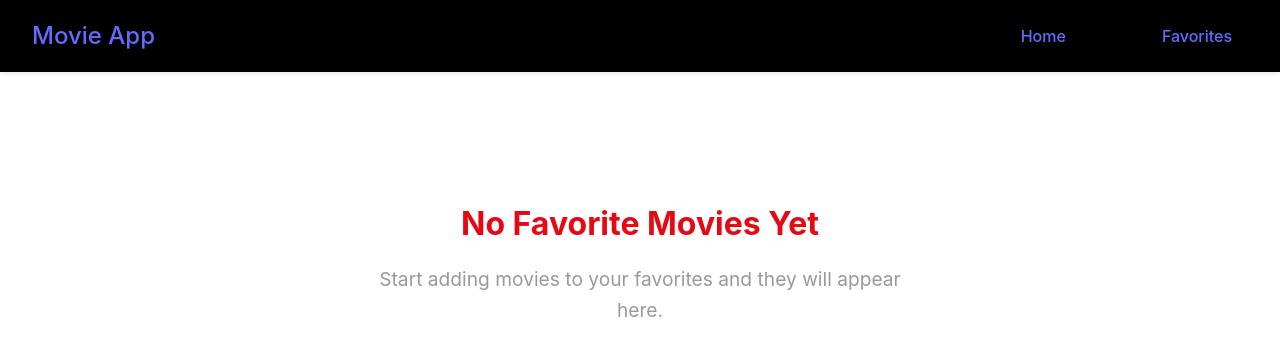
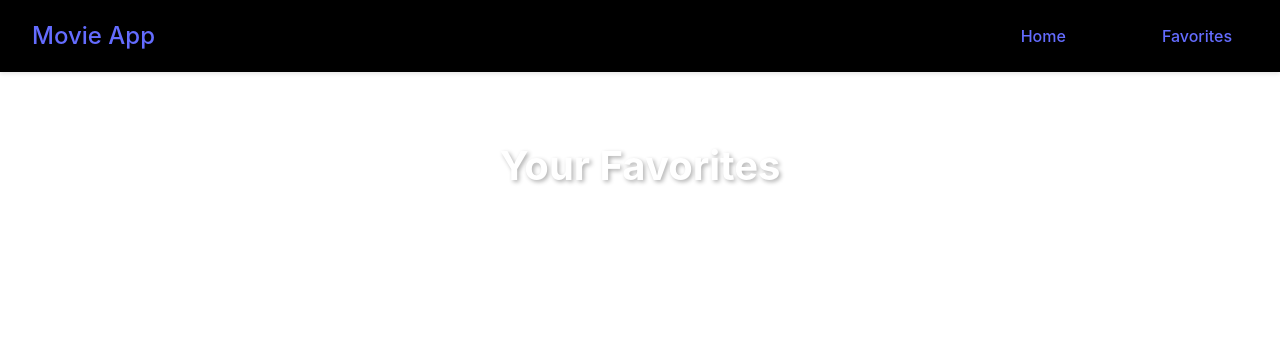
Before and after one commit to AnveshanTimsina/display_and_favorite_movies, a React (Vite) app in the folder frontend/: page /favorites in a window 1280 px wide. Shown: the top 356 px of the page. Built offline with nearby package versions, Linux system fonts and the light colour scheme.

Commit message:
feat: implement movie context for favorites management and update components

```diff
--- a/frontend/src/App.jsx
+++ b/frontend/src/App.jsx
@@ -3,10 +3,11 @@ import {Routes, Route} from 'react-router-dom';
 import Home from './pages/Home.jsx';
 import Favorites from './pages/Favorites.jsx';
 import NavBar from './components/NavBar.jsx';
+import { MovieProvider } from './contexts/MovieContext.jsx';
 
 function App() {
   return (
-    <div>
+    <MovieProvider>
       <NavBar/>
       <main className="main-content">
         <Routes>
@@ -14,7 +15,7 @@ function App() {
           <Route path="/favorites" element={<Favorites />} />
         </Routes>
       </main>
-    </div>
+    </MovieProvider>
   )
 }
 
--- a/frontend/src/components/MovieCard.jsx
+++ b/frontend/src/components/MovieCard.jsx
@@ -1,9 +1,13 @@
 import '../css/MovieCard.css'
+import { useMovieContext } from '../contexts/MovieContext';
 
 function MovieCard({movie}){
+    const {isFavorite, addToFavorites, removeFavorites} = useMovieContext()
+    const favorite = isFavorite(movie.id)
 
-    function handleFavoriteClick(){
-        alert("clicked")
+    function handleFavoriteClick(e){
+        e.preventDefault()
+        favorite ? removeFavorites(movie.id) : addToFavorites(movie)
     }
 
     return(
@@ -11,7 +15,7 @@ function MovieCard({movie}){
             <div className="movie-poster">
                 <img src={`https://image.tmdb.org/t/p/w500${movie.poster_path}`} alt={movie.title}/>
                 <div className="movie-overlay">
-                    <button className="favorite-btn" onClick={handleFavoriteClick}>♥</button>
+                    <button className={`favorite-btn ${favorite ? "active" : ""}`} onClick={handleFavoriteClick}>♥</button>
                 </div>
             </div>
             <div className="movie-info">
--- /dev/null
+++ b/frontend/src/contexts/MovieContext.jsx
@@ -0,0 +1,42 @@
+import { createContext, useState, useContext, useEffect } from "react";
+
+const MovieContext = createContext()
+
+export const useMovieContext = () => useContext(MovieContext)
+
+export const MovieProvider = ({children}) => {
+    const [favorites, setFavorites] = useState([])
+
+    useEffect(() => {
+        const storedFavs = localStorage.getItem("favorites")
+        if (storedFavs) setFavorites(JSON.parse(storedFavs))
+    }, [])
+
+    useEffect(() => {
+        localStorage.setItem('favorites', JSON.stringify(favorites))
+    }, [favorites])
+
+
+    const addToFavorites = (movie) => {
+        setFavorites(f => [...f, movie])
+    }
+
+    const removeFavorites = (movieId) => {
+        setFavorites(f => f.filter(movie => movie.id !== movieId))
+    }
+
+    const isFavorite = (movieId) =>{
+        return favorites.some(movie => movie.id === movieId)
+    }
+
+    const value = {
+        favorites,
+        addToFavorites,
+        removeFavorites,
+        isFavorite
+    }
+
+    return <MovieContext.Provider value={value}>
+        {children}
+    </MovieContext.Provider>
+}
--- a/frontend/src/pages/Favorites.jsx
+++ b/frontend/src/pages/Favorites.jsx
@@ -1,6 +1,23 @@
 import '../css/Favorites.css'
+import { useMovieContext } from '../contexts/MovieContext';
+import MovieCard from '../components/MovieCard';
 
 function Favorites(){
+    const {favorites} = useMovieContext()
+
+    if(favorites) {
+        return (
+            <div className="favorites">
+                <h2>Your Favorites</h2>
+                <div className = "movies-grid">
+                    {favorites.map((movie) => (
+                        <MovieCard movie={movie} key={movie.id} />
+                    ))}
+                </div>
+            </div>
+        )
+    }
+
     return(
         <div className="favorites-empty">
             <h2>No Favorite Movies Yet</h2>
```
